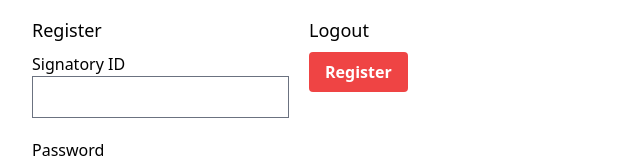
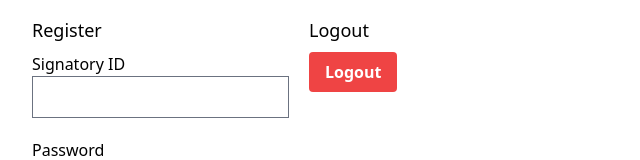
Before and after one commit to VeeIsForVictor/enotaryo, a SvelteKit app: page /auth in a window 1280 px wide. Shown: the top 160 px of the page, without its empty margins (0-640 px from the left). Built offline with nearby package versions, Linux system fonts and the light colour scheme; no server answers.

Commit message:
fix: correct wording of logout button

```diff
--- a/src/routes/auth/+page.svelte
+++ b/src/routes/auth/+page.svelte
@@ -30,7 +30,7 @@
 		<form class="flex flex-col space-y-5" action="?/logout" method="post">
 			<button
 				class="block bg-red-500 hover:bg-red-700 text-white font-bold py-2 px-4 rounded"
-				formaction="?/register">Register</button
+				formaction="?/register">Logout</button
 			>
 		</form>
 	</div>
```
